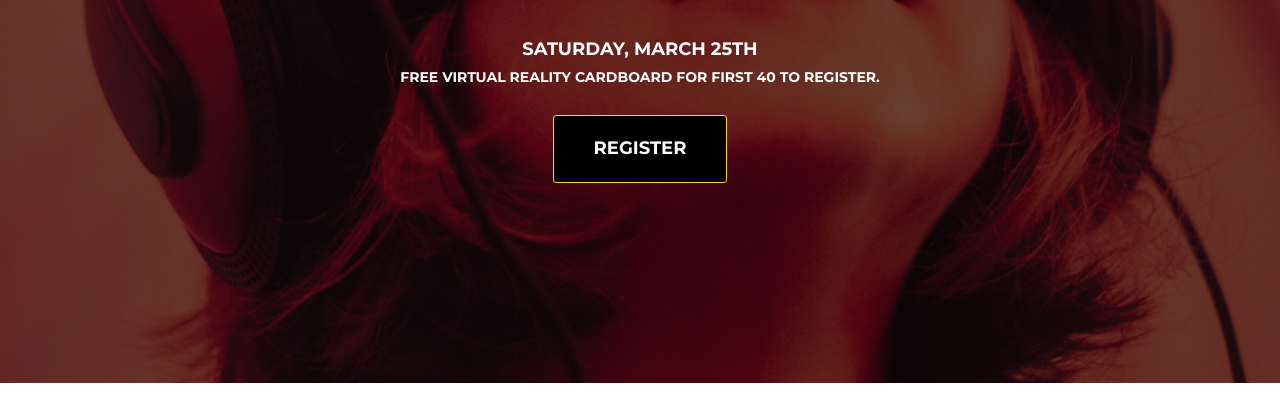
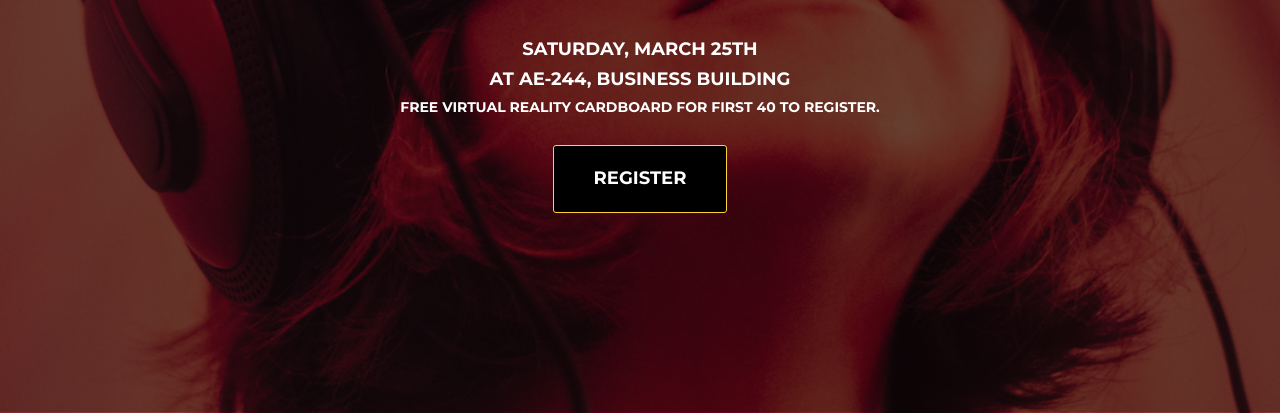
Before and after one commit to idea-platform/idea-platform.github.io, a website: page index.html in a window 1280 px wide. Shown: the part 385-800 px from the top of the page. Drawn offline with nearby package versions, Linux system fonts and the light colour scheme; a web font is replaced by a local one.

Commit message:
Update index.html

```diff
--- a/index.html
+++ b/index.html
@@ -77,6 +77,7 @@
 
                 <div class="intro-heading">IP-HACKATHON</div>
                 <h4>Saturday, March 25th</h4>
+                <h4>At AE-244, Business Building</h4>
                 <h5>Free Virtual Reality Cardboard for first 40 to register.</h5>
                 <br>
                 <a href="https://appcreatrs.typeform.com/to/E3JEP3" class="page-scroll btn btn-xl">Register</a>
```
